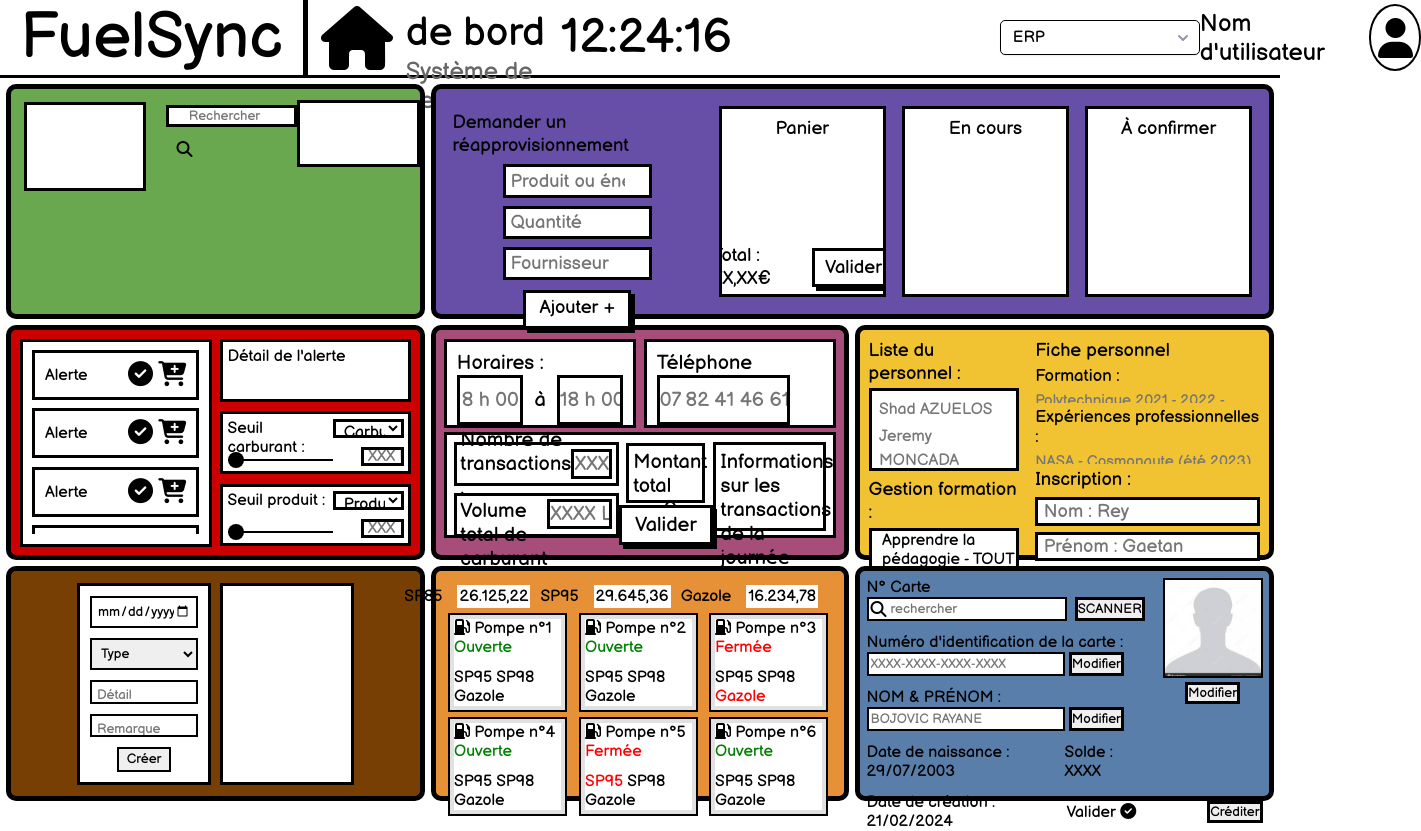
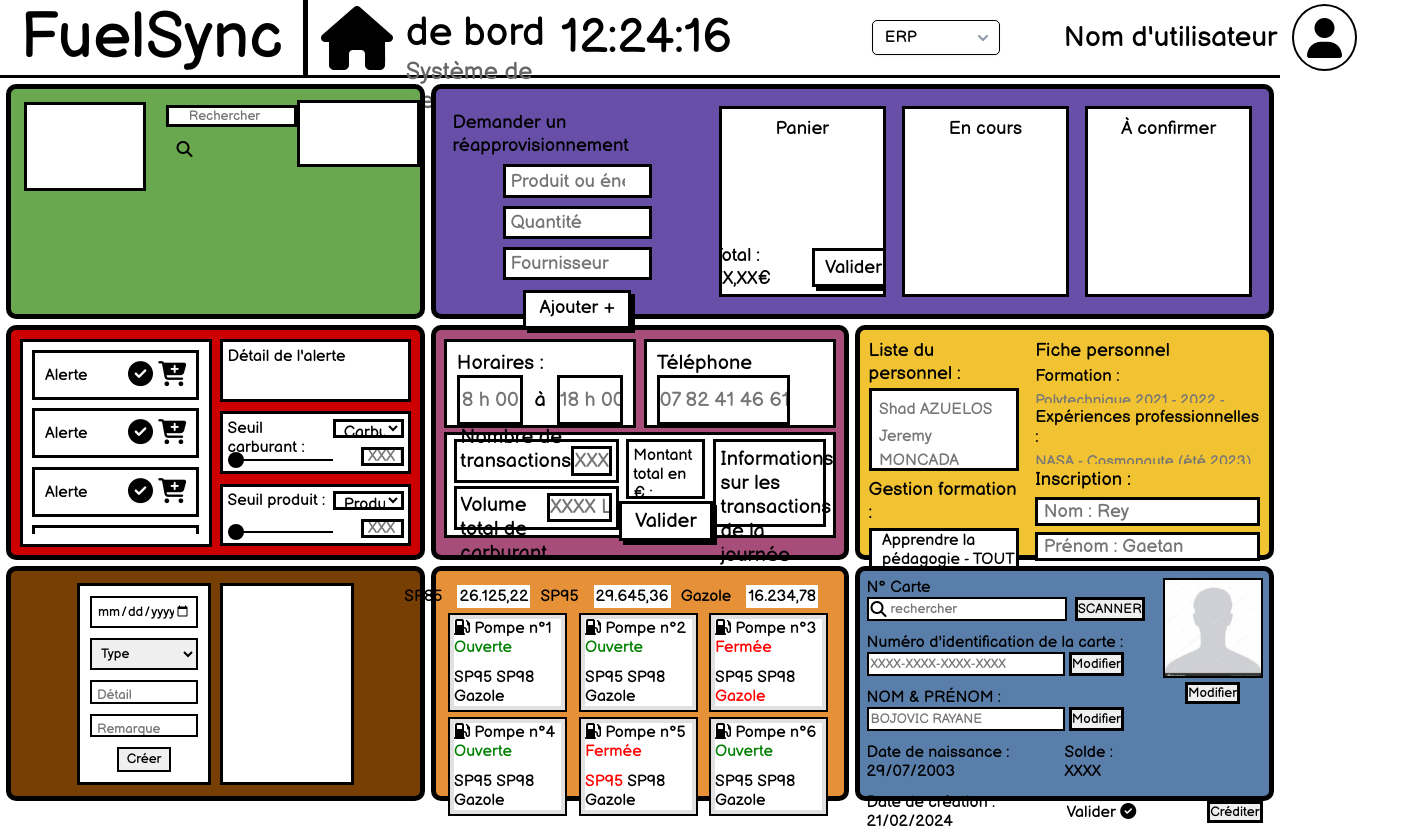
Before and after one commit to shadazls/ERP-station-service, a website: page src/erp_manager/manager.html in a window 1280 px wide. Shown: the whole page, 1421 px wide, since content can reach past the window. Drawn offline with Linux system fonts and the light colour scheme; some packages are replaced by stand-ins of ours; a script that the page names is missing.

Commit message:
Lots of little fix

```diff
--- a/src/erp_manager/styles/header.css
+++ b/src/erp_manager/styles/header.css
@@ -50,16 +50,8 @@
 	display: flex;
 	align-items: center;
 	font-size: 3rem;
-	margin-right: 20%;
+	margin-right: 10%;
 }
-
-/* #time {
-	margin-left: 200px;
-	margin-right: 500px;
-	font-family: 'Balsamiq Sans', sans-serif;
-	font-weight: 400;
-	font-size: 48pt;
-} */
 
 * {
 	box-sizing: border-box;
@@ -69,7 +61,8 @@
 	display: flex;
 	align-items: center;
 	position: relative;
-	min-width: 200px;
+	min-width: 10%;
+	margin-right: 5%;
 }
 
 .select svg {
@@ -141,16 +134,17 @@
 #usernameDisplay {
     font-family: 'Balsamiq Sans', sans-serif;
     font-weight: 400;
-	font-size: 18pt;
-	margin-right: 30px;
+    font-size: 1.75rem;
+    margin-right: 5%;
+    white-space: nowrap; /* Empêche le texte de se couper */
 }
 
 .circle-icon {
     display: flex;
     justify-content: center;
     align-items: center;
-    width: 50pt;
-    height: 50pt;
+    width: 60pt; /* Modifiez cette valeur pour correspondre à la hauteur */
+    height: 50pt; /* Même valeur que la largeur */
     border-radius: 50%;
     border: 2px solid black;
 }
--- a/src/erp_manager/styles/station.css
+++ b/src/erp_manager/styles/station.css
@@ -136,10 +136,10 @@
     display: flex;
     align-items: center;
     justify-content: space-between;
-    margin-top: 4%;
+    margin-top: 2%;
     margin-left: 4%;
     /* margin-right: 4%; */
-    margin-bottom: 2%;
+    margin-bottom: 1%;
     padding: 2%;
     height: 44%;
 }
@@ -147,10 +147,10 @@
 #bottom-left-bottom-div {
     display: flex;
     justify-content: space-between;
-    margin-top: 2%;
+    margin-top: 1%;
     margin-left: 4%;
     /* margin-right: 4%; */
-    margin-bottom: 4%;
+    margin-bottom: 2%;
     padding: 2%;
     height: 44%;
 }
@@ -170,11 +170,15 @@
 #bottom-middle-div-top-div {
     height: 60%;
     width: 84%;
-    margin-top: 8%;
+    margin-top: 4%;
     margin-left: 8%;
     margin-right: 8%;
     margin-bottom: 2%;
     padding: 4%;
+}
+
+#bottom-middle-div-top-div-p {
+    font-size: 1rem;
 }
 
 .middle-station-box {
@@ -182,15 +186,16 @@
     align-items: center;
     justify-content: space-between;
     text-align: center;
-    height: 45%;
+    margin-top: 5%;
+    height: 35%;
     width: 100%;
-    font-size: 1.25rem;
+    font-size: 0.9rem;
 }
 
 #right-div-main-div {
     height: 88.58%;
-    margin-top: 5.71%;
+    margin-top: 3%;
     margin-right: 5.71%;
-    margin-bottom: 5.71%;
+    margin-bottom: 3%;
     padding: 4%;
 }
```
Lines whose indentation alone changed are shown as unchanged.
